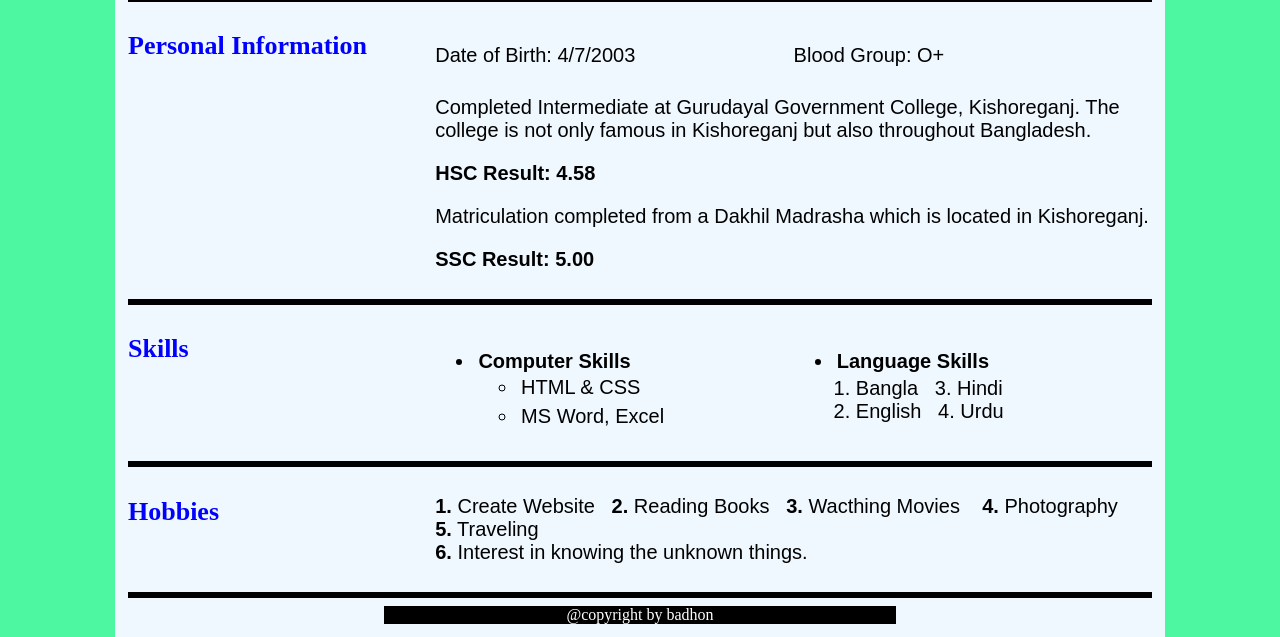
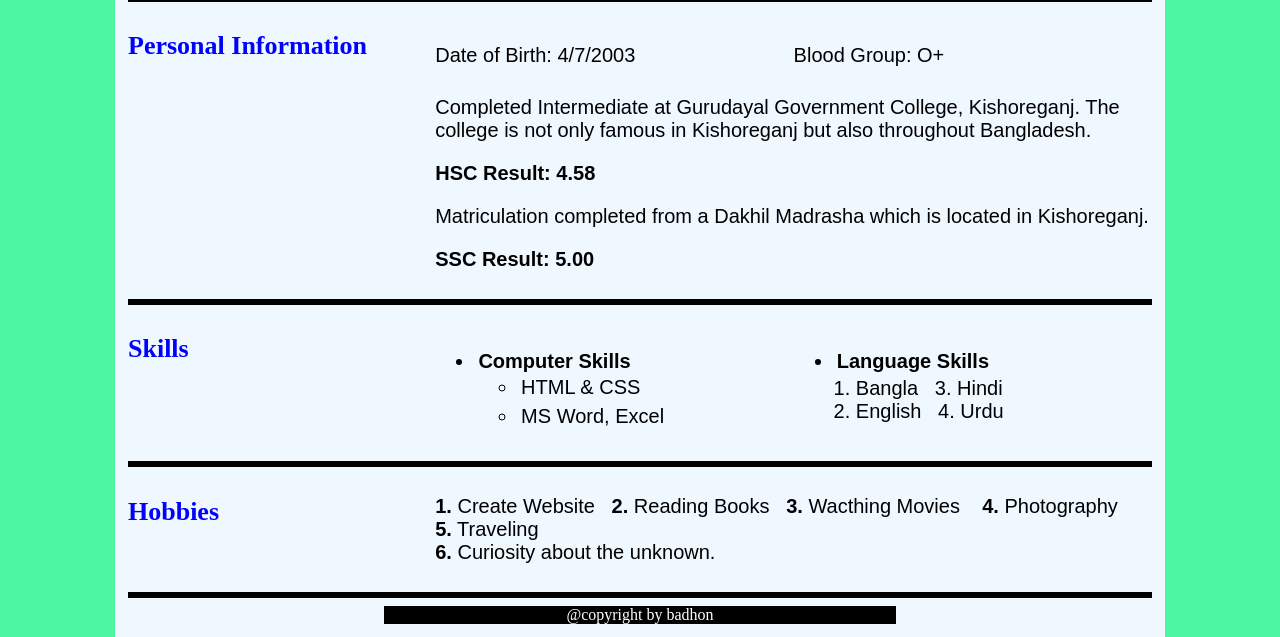
Before and after one commit to badhon117/my-cv, a plain HTML site: page index.html in a window 1280 px wide. Shown: the part 180-817 px from the top of the page. Drawn offline with Linux system fonts and the light colour scheme.

Commit message:
Update index.html

```diff
--- a/index.html
+++ b/index.html
@@ -77,7 +77,7 @@
 
              <section class="right">
                 <p><b>1.</b> Create Website &nbsp;&nbsp;<b>2.</b> Reading Books &nbsp;&nbsp;<b>3.</b> Wacthing Movies &nbsp;&nbsp;
-                <b>4.</b> Photography  &nbsp;&nbsp;  <b>5.</b> Traveling &nbsp;&nbsp; <br><b>6.</b> Interest in knowing the unknown things.</p>
+                <b>4.</b> Photography  &nbsp;&nbsp;  <b>5.</b> Traveling &nbsp;&nbsp; <br><b>6.</b> Curiosity about the unknown.</p>
              </section>
             <div class="clear-div"></div>
               <hr class="main-hr">
```
